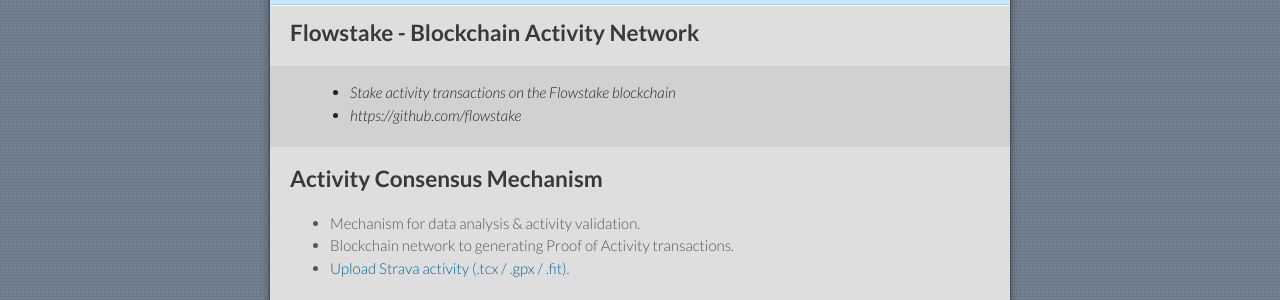
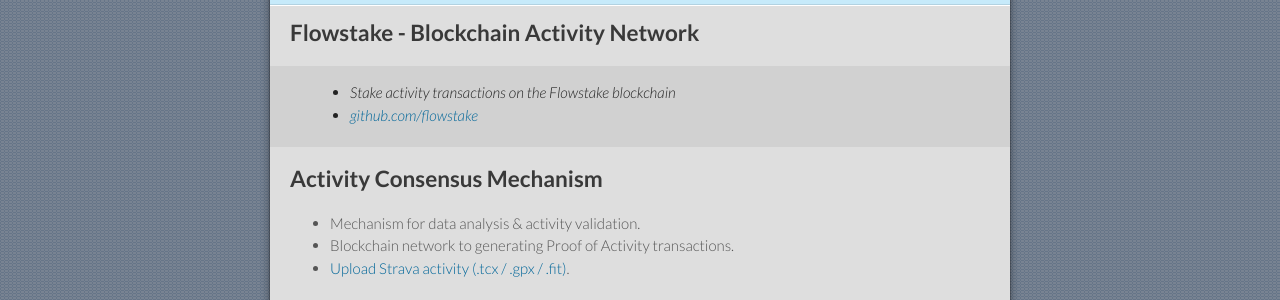
Before and after one commit to flowstake/flowstake.github.io, a Jekyll site: the page built from index.md, in a window 1280 px wide and 900 px high. Shown: the part 124-424 px from the top of the window. Built offline with Jekyll 4.4.1, drawn with Linux system fonts in a browser that asks for light colours; our own code applies the rules of GitHub Pages for plain Markdown files; part of the change alters nothing that is shown.

Commit message:
Update index.md

```diff
--- a/index.md
+++ b/index.md
@@ -5,7 +5,7 @@ layout: default
 ## Flowstake - Blockchain Activity Network
 
 > - Stake activity transactions on the Flowstake blockchain
-> - https://github.com/flowstake
+> - [github.com/flowstake](https://github.com/flowstake)
 
 ## Activity Consensus Mechanism
 
```
